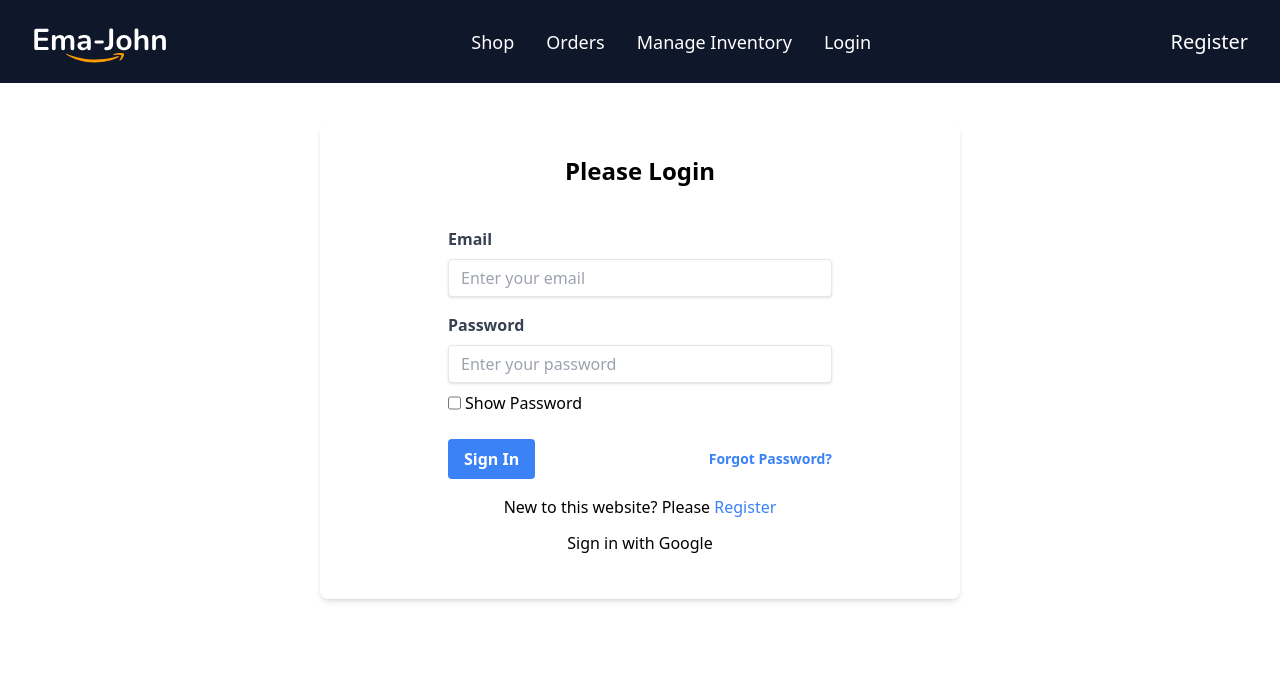
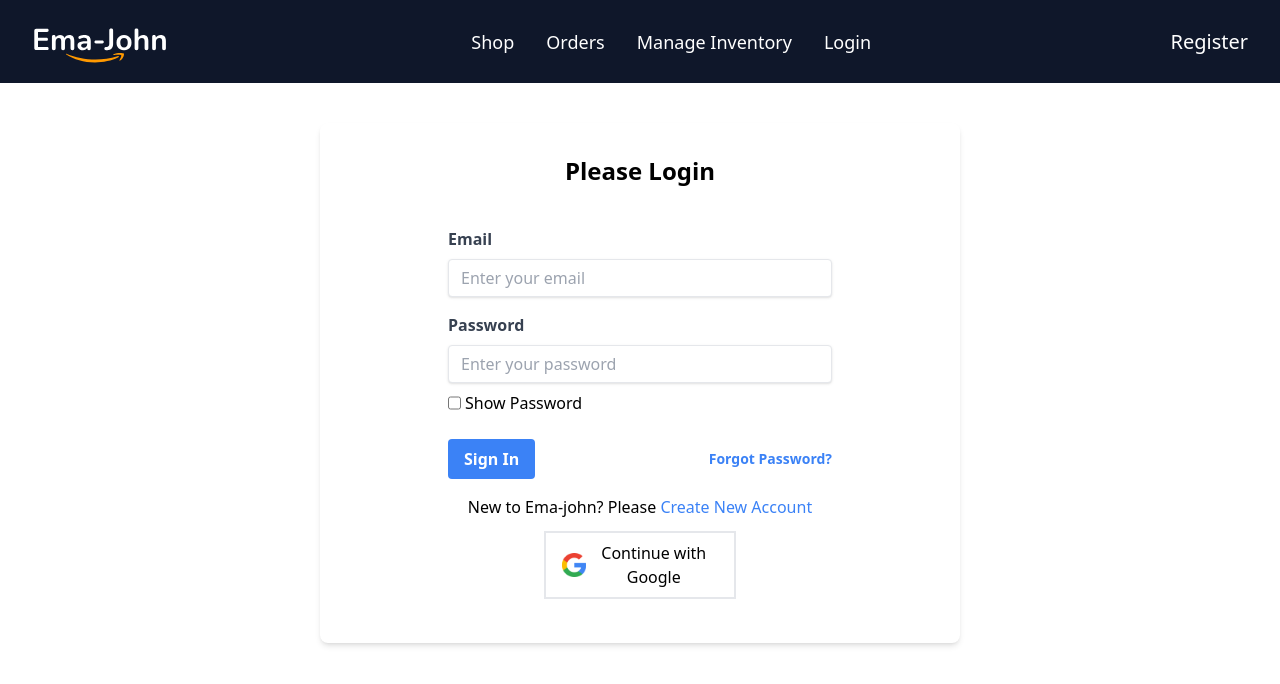
Before and after one commit to HumaionKobir1/ema-john-simple, a React (Vite) app: page /login in a window 1280 px wide. Shown: the top 684 px of the page. Built offline with nearby package versions, Linux system fonts and the light colour scheme.

Commit message:
cheack button functionality done for show password

```diff
--- a/src/components/Login/Login.jsx
+++ b/src/components/Login/Login.jsx
@@ -1,7 +1,14 @@
-import React from 'react';
+import React, { useState } from 'react';
 import { Link } from 'react-router-dom';
+import google from '../../../images/google.png'
 
 const Login = () => {
+    const [showPassword, setShowPassword] = useState(false);
+
+    const handleShowPassword = event => {
+        setShowPassword(event.target.checked);
+    }
+
     return (
         <div className='mx-auto md:w-2/4 bg-white rounded-lg shadow-md p-8 mt-10'>
             <h1 className='text-2xl font-semibold text-center'>Please Login</h1>
@@ -12,11 +19,11 @@
                 </div>
                 <div className="mb-2">
                     <label htmlFor="password" className="block text-gray-700 font-bold mb-2">Password</label>
-                    <input type='password' name='password' id="password" placeholder="Enter your password" className="shadow appearance-none border rounded w-full py-2 px-3 text-gray-700 leading-tight focus:outline-none focus:shadow-outline" required/>
+                    <input type={showPassword ? 'text' : 'password'} name='password' id="password" placeholder="Enter your password" className="shadow appearance-none border rounded w-full py-2 px-3 text-gray-700 leading-tight focus:outline-none focus:shadow-outline" required/>
                 </div>
 
                 <div className='flex gap-1 justify-start'>
-                    <input  type="checkbox" id="show-password" />
+                    <input onClick={handleShowPassword}  type="checkbox" id="show-password" />
                     <label htmlFor="show-password">Show Password</label>
                 </div>
 
@@ -34,11 +41,12 @@
                 </div>
             </form>
             <div className='mt-4 text-center'>
-                <p>New to this website? Please <Link to='/register' className='text-blue-500 hover:text-blue-800'>Register</Link></p>
+                <p>New to Ema-john? Please <Link to='/register' className='text-blue-500 hover:text-blue-800'>Create New Account</Link></p>
             </div>
 
-            <div className='grid text-center w-52 mx-auto mt-3 mb-3'>
-                <button className='btn btn-primary' >Sign in with Google</button>
+            <div className=' text-center w-2/6 mx-auto mt-3 mb-3 border-2 py-2 px-4 flex gap-1 justify-center items-center'>
+                <img className='w-6 h-6' src={google} alt="" />
+                <button className='btn btn-primary' >  Continue with Google</button>
             </div>
 
         </div>
--- a/src/components/Register/Register.jsx
+++ b/src/components/Register/Register.jsx
@@ -1,7 +1,16 @@
-import React from 'react';
+import React, { useState } from 'react';
 import { Link } from 'react-router-dom';
+import google from '../../../images/google.png'
+
 
 const Register = () => {
+    const [showPassword, setShowPassword] = useState(false);
+
+    const handleShowPassword = event => {
+        setShowPassword(event.target.checked);
+    }
+
+
     return (
         <div className='bg-fuchsia-600 p-5 rounded-lg mt-8 grid justify-center md:w-2/4 mx-auto'>
 
@@ -26,10 +35,10 @@
                     <label htmlFor="password" className="block text-gray-700 font-bold mb-2">Password</label>
                     <input className='mt-1 block w-full px-3 py-2 bg-white border border-slate-300 rounded-md text-sm shadow-sm placeholder-slate-400
                     focus:outline-none focus:border-sky-500 focus:ring-1 focus:ring-sky-500
-                    disabled:bg-slate-50' type='password' name='password' id='password' placeholder='Your password' required/>
+                    disabled:bg-slate-50' type={showPassword ? 'text' : 'password'} name='password' id='password' placeholder='Your password' required/>
                 </div>
                 <div className='flex gap-1 justify-start'>
-                    <input  type="checkbox" id="show-password" />
+                    <input onClick={handleShowPassword}  type="checkbox" id="show-password" />
                     <label htmlFor="show-password">Show Password</label>
                 </div>
 
@@ -54,7 +63,7 @@
                             <button className="mt-3 text-lg font-semibold
             bg-gray-800 w-full text-white rounded-lg
             px-6 py-3 block shadow-xl hover:text-white hover:bg-black" type="submit" value="Register">
-                                Register
+                                Sing Up
                             </button>
             </form>
             <div className='mt-4 text-center'>
--- a/src/components/ReviewItem/ReviewItem.jsx
+++ b/src/components/ReviewItem/ReviewItem.jsx
@@ -1,5 +1,7 @@
 import React from 'react';
 import { TrashIcon } from '@heroicons/react/24/solid'
+import { faTrash } from '@fortawesome/free-solid-svg-icons'
+import { FontAwesomeIcon } from '@fortawesome/react-fontawesome';
 
 const ReviewItem = ({product, handleRemoveFromCart}) => {
     const {img, id, name, price, quantity} = product;
@@ -14,7 +16,7 @@
                 </div>
             </div>
             <div>
-                <button onClick={()=>handleRemoveFromCart(id)} className=''>remove</button>
+                <button onClick={()=>handleRemoveFromCart(id)} className='border p-2 rounded-lg hover:bg-slate-300'><FontAwesomeIcon icon={faTrash}></FontAwesomeIcon> Remove</button>
             </div>
         </div>
     );
```
Also changed, not shown: images/google.png (added).
